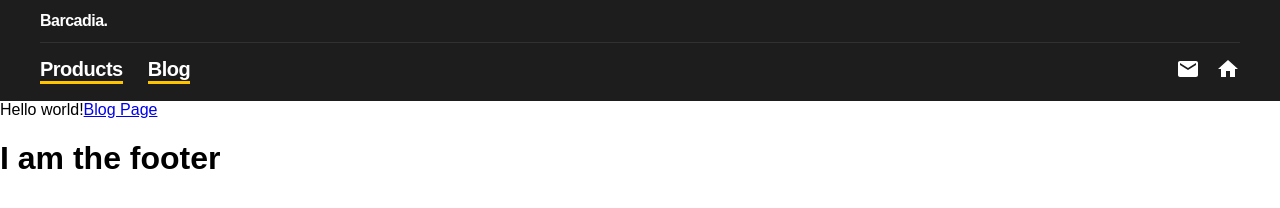
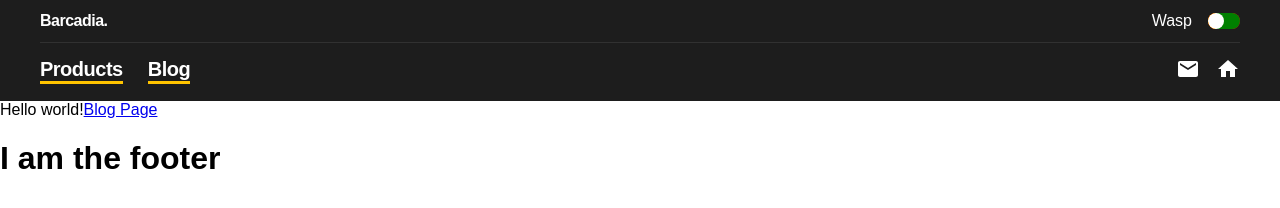
Before and after one commit to bagseye/barcadia, a Gatsby site: page / in a window 1280 px wide. Built offline with nearby package versions, Linux system fonts and the light colour scheme; Gatsby itself is replaced by a stand-in of ours.

Commit message:
Added darkmode toggle

```diff
--- a/package.json
+++ b/package.json
@@ -20,7 +20,8 @@
     "react": "^16.12.0",
     "react-dom": "^16.12.0",
     "react-icons": "^3.9.0",
-    "styled-components": "^5.0.0"
+    "styled-components": "^5.0.0",
+    "use-dark-mode": "^2.3.1"
   },
   "devDependencies": {
     "prettier": "^1.19.1"
--- /dev/null
+++ b/src/components/DarkMode/DarkMode.js
@@ -0,0 +1,105 @@
+import React, { useState } from "react"
+import styled from "styled-components"
+
+const ThemeSelect = styled.div`
+  display: flex;
+`
+
+const SwitchContainer = styled.div`
+  width: 32px;
+  height: 16px;
+  border-radius: 8px;
+  overflow: hidden;
+  position: relative;
+  align-self: center;
+`
+const Switch = styled.button`
+  width: 48px;
+  height: 16px;
+  top: 0;
+  left: 0;
+  border: none;
+  background-color: red;
+  position: absolute;
+  transition: 0.2s ease-in;
+
+  &.true {
+    transform: translateX(0);
+  }
+
+  &.false {
+    transform: translateX(-16px);
+  }
+
+  @media (hover: hover) {
+    &:hover {
+      cursor: pointer;
+    }
+  }
+`
+
+const Toggle = styled.span`
+  width: 16px;
+  height: 16px;
+  border-radius: 8px;
+  background-color: #fff;
+  position: absolute;
+  top: 0;
+  left: 0;
+  right: 0;
+  margin-left: auto;
+  margin-right: auto;
+  z-index: 2;
+`
+
+const IndicatorDark = styled.span`
+  position: absolute;
+  top: 0;
+  left: 0;
+  height: 16px;
+  width: 24px;
+  background-color: #ffc400;
+  z-index: 1;
+`
+
+const IndicatorLight = styled.span`
+  position: absolute;
+  top: 0;
+  right: 0;
+  height: 16px;
+  width: 24px;
+  background-color: green;
+  z-index: 1;
+`
+
+const CurrentMode = styled.p`
+  margin: 0;
+  padding-right: 1rem;
+`
+
+const DarkMode = () => {
+  const [darkMode, toggleDarkMode] = useState(false)
+  const changeMode = () => {
+    toggleDarkMode(darkMode => !darkMode)
+    document.body.classList.toggle("light-mode")
+  }
+  return (
+    <>
+      <ThemeSelect>
+        <CurrentMode>{darkMode ? `${"Polar"}` : `${"Wasp"}`}</CurrentMode>
+        <SwitchContainer>
+          <Switch
+            onClick={changeMode}
+            className={darkMode ? `${"true"}` : `${"false"}`}
+          >
+            <IndicatorDark />
+            <Toggle />
+            <IndicatorLight />
+          </Switch>
+        </SwitchContainer>
+      </ThemeSelect>
+    </>
+  )
+}
+
+export default DarkMode
--- a/src/components/Navbar.js
+++ b/src/components/Navbar.js
@@ -3,6 +3,7 @@ import { Link } from "gatsby"
 import links from "../constants/links"
 import socialIcons from "../constants/socials"
 import styled from "styled-components"
+import DarkMode from "./DarkMode/DarkMode"
 
 const NavBar = styled.nav`
   background-color: #1d1d1d;
@@ -48,7 +49,7 @@ const NavLogo = styled.div`
   color: #fff;
   font-size: 0.875rem;
   font-weight: 900;
-  width: 100%;
+  width: 60%;
   flex-shrink: 0;
   letter-spacing: -0.5px;
   padding: 7px 0;
@@ -58,6 +59,16 @@ const NavLogo = styled.div`
     font-size: 1rem;
     padding: 12px 0;
   }
+`
+
+const ThemeSwitch = styled.div`
+  width: 40%;
+  flex-shrink: 0;
+  display: flex;
+  flex-direction: column;
+  justify-content: center;
+  align-items: flex-end;
+  border-bottom: 1px solid #313131;
 `
 
 const NavCenter = styled.div`
@@ -210,11 +221,15 @@ const Navbar = () => {
   const toggleNav = () => {
     setNav(isOpen => !isOpen)
   }
+
   return (
     <>
       <NavBar>
         <NavCenter>
           <NavLogo>Barcadia.</NavLogo>
+          <ThemeSwitch>
+            <DarkMode />
+          </ThemeSwitch>
           <NavHeader>
             <NavButton type="button" onClick={toggleNav}>
               Menu.
```
Also changed, not shown: src/components/ThemeSwitch/ThemeSwitch.js (added, +99 -0 lines), src/components/Lifting.js (added), 1 other file.
